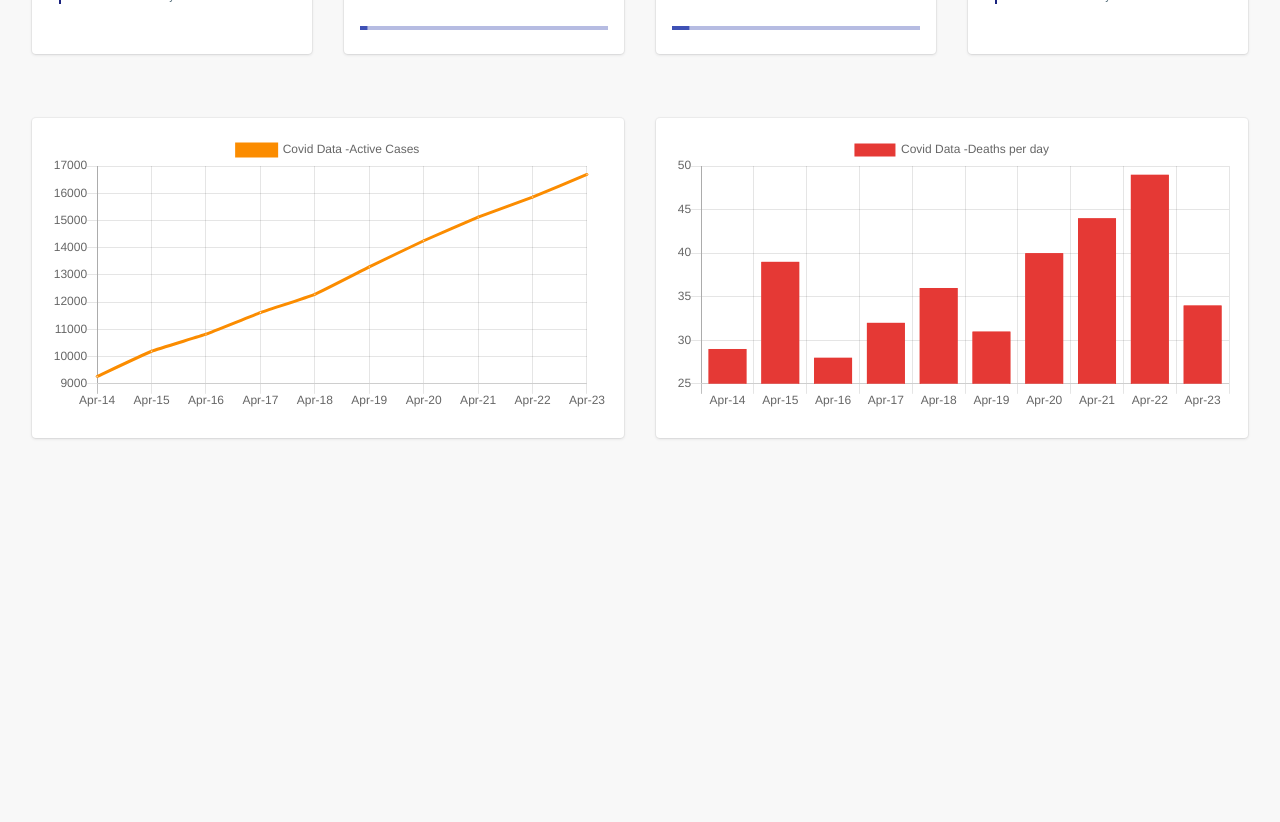
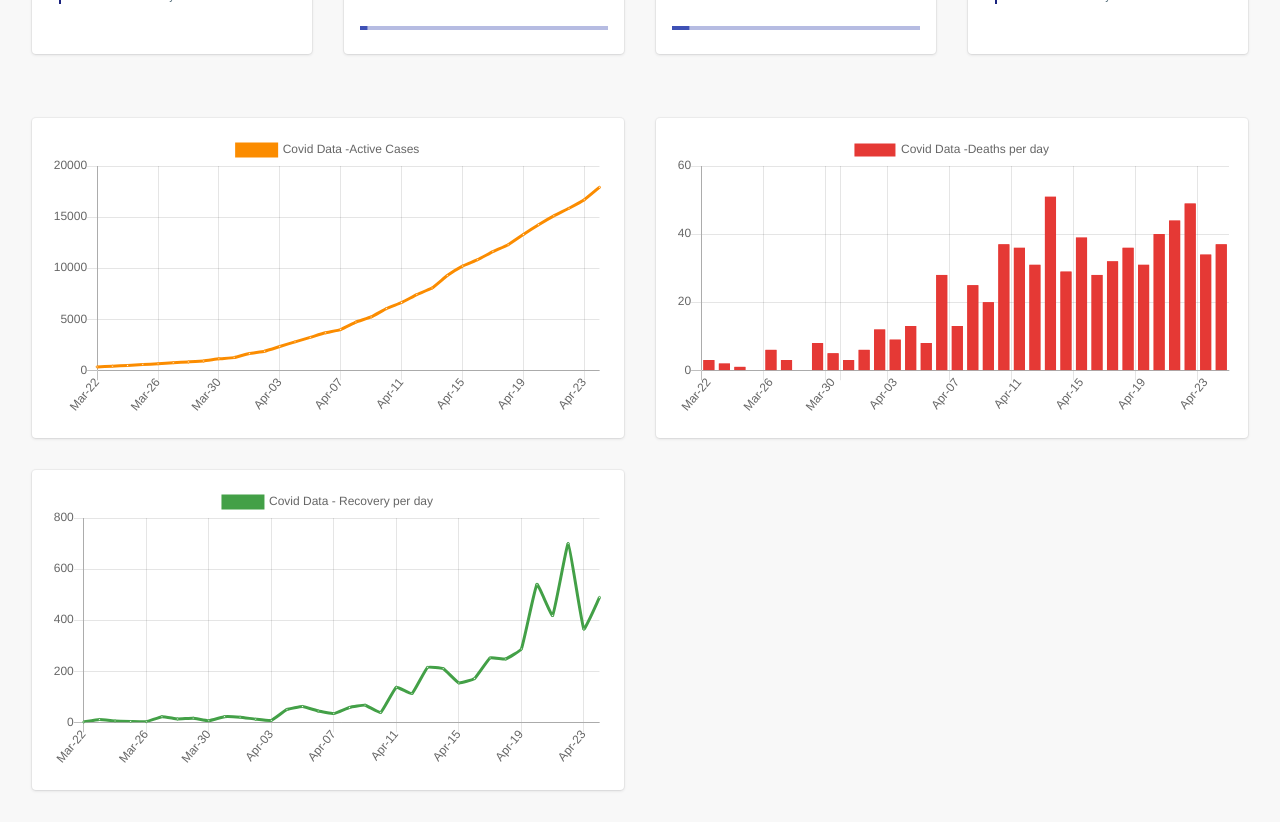
Before and after one commit to pillaisudheesh/covid-connect, a React (Create React App) app: page / in a window 1280 px wide. Shown: the part 360-1182 px from the top of the page. Before the commit the page ends 830 px from the top, so only its background shows below. Built offline with nearby package versions, Linux system fonts and the light colour scheme; what webfontloader would draw is missing.

Commit message:
Updates data, add new graph and changes x axes ticks (#34)

```diff
--- a/src/features/HomeDashboard/Components/GraphInfo.js
+++ b/src/features/HomeDashboard/Components/GraphInfo.js
@@ -10,7 +10,8 @@ export class GraphInfo extends Component {
     this.state = {
       covidInfoList: [],
       activeCases: [],
-      deathsPerDay: []
+      deathsPerDay: [],
+      recoveryPerDay: []
     };
   }
 
@@ -31,8 +32,11 @@ export class GraphInfo extends Component {
     const deathPerDay = dataList.map((data, index) => {
       return data.deaths;
     })
+    const recovery = dataList.map((data, index) => {
+      return data.recovery;
+    })
     const activeCaseData = {
-      labels: dates.slice(dates.length - 10, dates.length),
+      labels: dates, //dates.slice(dates.length - 10, dates.length),
       datasets: [
         {
           label: 'Covid Data -Active Cases',
@@ -53,12 +57,38 @@ export class GraphInfo extends Component {
           pointHoverBorderWidth: 2,
           pointRadius: 1,
           pointHitRadius: 10,
-          data: activeCases.slice(activeCases.length - 10, activeCases.length)
+          data: activeCases //activeCases.slice(activeCases.length - 10, activeCases.length)
+        }
+      ]
+    };
+    const recoveryPerDay = {
+      labels: dates,
+      datasets: [
+        {
+          label: 'Covid Data - Recovery per day',
+          fill: false,
+          lineTension: 0.1,
+          backgroundColor: 'rgba(75,192,192,0.4)',
+          borderColor: '#43a047',
+          borderCapStyle: 'butt',
+          borderDash: [],
+          borderDashOffset: 0.0,
+          borderJoinStyle: 'miter',
+          pointBorderColor: '#43a047',
+          pointBackgroundColor: '#fff',
+          pointBorderWidth: 1,
+          pointHoverRadius: 5,
+          pointHoverBackgroundColor: '#43a047',
+          pointHoverBorderColor: 'rgba(220,220,220,1)',
+          pointHoverBorderWidth: 2,
+          pointRadius: 1,
+          pointHitRadius: 10,
+          data: recovery //activeCases.slice(activeCases.length - 10, activeCases.length)
         }
       ]
     };
     const deaths = {
-      labels: dates.slice(dates.length - 10, dates.length),
+      labels: dates, //dates.slice(dates.length - 10, dates.length),
       datasets: [
         {
           label: 'Covid Data -Deaths per day',
@@ -67,14 +97,15 @@ export class GraphInfo extends Component {
           borderWidth: 1,
           hoverBackgroundColor: 'rgba(255,99,132,0.4)',
           hoverBorderColor: '#e53935',
-          data: deathPerDay.slice(deathPerDay.length - 10, deathPerDay.length)
+          data: deathPerDay //deathPerDay.slice(deathPerDay.length - 10, deathPerDay.length)
         }
       ]
     };
     this.setState(() => ({
       covidInfoList: dataList,
       activeCases: activeCaseData,
-      deathsPerDay: deaths
+      deathsPerDay: deaths,
+      recoveryPerDay: recoveryPerDay
     }));
   }
   render() {
@@ -85,7 +116,22 @@ export class GraphInfo extends Component {
             <Card className="card-height">
               <CardContent>
                 <div>
-                  <Line data={this.state.activeCases} />
+                  <Line data={this.state.activeCases} options={{
+                    scales: {
+                      xAxes: [{
+                        ticks: {
+                          min: 0,
+                          maxTicksLimit: 10
+                        }
+                      }],
+                      yAxes: [{
+                        ticks: {
+                          min: 0,
+                          maxTicksLimit: 5
+                        }
+                      }],
+                    }
+                  }}/>
                 </div>
               </CardContent>
             </Card>
@@ -95,8 +141,47 @@ export class GraphInfo extends Component {
               <CardContent>
                 <div>
                 <Bar
-                  data={this.state.deathsPerDay}
+                  data={this.state.deathsPerDay} options={{
+                    scales: {
+                      xAxes: [{
+                        ticks: {
+                          min: 0,
+                          maxTicksLimit: 10
+                        }
+                      }],
+                      yAxes: [{
+                        ticks: {
+                          min: 0,
+                          maxTicksLimit: 5
+                        }
+                      }],
+                    }
+                  }}
                 />
+                </div>
+              </CardContent>
+            </Card>
+          </Grid>
+          <Grid item lg={6} sm={12} xl={12} xs={12}>
+            <Card className="card-height">
+              <CardContent>
+                <div>
+                <Line data={this.state.recoveryPerDay} options={{
+                    scales: {
+                      xAxes: [{
+                        ticks: {
+                          min: 0,
+                          maxTicksLimit: 10
+                        }
+                      }],
+                      yAxes: [{
+                        ticks: {
+                          min: 0,
+                          maxTicksLimit: 5
+                        }
+                      }],
+                    }
+                  }}/>
                 </div>
               </CardContent>
             </Card>
--- a/src/store/data/covidTimelineData.js
+++ b/src/store/data/covidTimelineData.js
@@ -1,6 +1,16 @@
 const covidData = {
     "countries":{
         "India":[
+            {
+                "date":"04/24/2020",
+                "confirmed":17915,
+                "recovered":4814,
+                "deceased":723,
+                "deaths":37,
+                "newCases":1752,
+                "recovery":489,
+                "lastUpdated":"04/24/2020 05:00 PM"
+            },
             {
                 "date":"04/23/2020",
                 "confirmed":16689,
@@ -166,6 +176,9 @@ const covidData = {
                 "confirmed":3981,
                 "recovered":325,
                 "deceased":114,
+                "deaths":13,
+                "newCases":485,
+                "recovery":34,
                 "lastUpdated":"04/07/2020 09:00 AM"
             },
             {
@@ -173,6 +186,9 @@ const covidData = {
                 "confirmed":3666,
                 "recovered":292,
                 "deceased":109,
+                "deaths":28,
+                "newCases":508,
+                "recovery":44,
                 "lastUpdated":"04/06/2020 09:00 AM"
             },
             {
@@ -180,6 +196,9 @@ const covidData = {
                 "confirmed":3219,
                 "recovered":275,
                 "deceased":83,
+                "deaths":8,
+                "newCases":704,
+                "recovery":62,
                 "lastUpdated":"04/05/2020 06:00 PM"
             },
             {
@@ -187,6 +206,9 @@ const covidData = {
                 "confirmed":2784,
                 "recovered":212,
                 "deceased":75,
+                "deaths":13,
+                "newCases":505,
+                "recovery":50,
                 "lastUpdated":"04/04/2020 06:00 PM"
             },
             {
@@ -194,6 +216,9 @@ const covidData = {
                 "confirmed":2322,
                 "recovered":162,
                 "deceased":62,
+                "deaths":9,
+                "newCases":525,
+                "recovery":7,
                 "lastUpdated":"04/03/2020 06:00 PM"
             },
             {
@@ -201,6 +226,9 @@ const covidData = {
                 "confirmed":1860,
                 "recovered":155,
                 "deceased":55,
+                "deaths":12,
+                "newCases":478,
+                "recovery":12,
                 "lastUpdated":"04/02/2020 09:00 AM"
             },
             {
@@ -208,6 +236,9 @@ const covidData = {
                 "confirmed":1649,
                 "recovered":144,
                 "deceased":41,
+                "deaths":6,
+                "newCases":235,
+                "recovery":20,
                 "lastUpdated":"04/01/2020 09:00 AM"
             },
             {
@@ -215,6 +246,9 @@ const covidData = {
                 "confirmed":1238,
                 "recovered":124,
                 "deceased":35,
+                "deaths":3,
+                "newCases":437,
+                "recovery":22,
                 "lastUpdated":"03/31/2020 09:00 AM"
             },
             {
@@ -222,6 +256,9 @@ const covidData = {
                 "confirmed":1117,
                 "recovered":102,
                 "deceased":32,
+                "deaths":5,
+                "newCases":146,
+                "recovery":6,
                 "lastUpdated":"03/30/2020 09:00 AM"
             },
             {
@@ -229,6 +266,9 @@ const covidData = {
                 "confirmed":902,
                 "recovered":95,
                 "deceased":27,
+                "deaths":8,
+                "newCases":227,
+                "recovery":16,
                 "lastUpdated":"03/29/2020 09:00 AM"
             },
             {
@@ -236,6 +276,9 @@ const covidData = {
                 "confirmed":818,
                 "recovered":80,
                 "deceased":20,
+                "deaths":0,
+                "newCases":106,
+                "recovery":13,
                 "lastUpdated":"03/28/2020 09:00 AM"
             },
             {
@@ -243,6 +286,9 @@ const covidData = {
                 "confirmed":742,
                 "recovered":74,
                 "deceased":18,
+                "deaths":3,
+                "newCases":84,
+                "recovery":22,
                 "lastUpdated":"03/27/2020 09:00 AM"
             },
             {
@@ -250,6 +296,9 @@ const covidData = {
                 "confirmed":633,
                 "recovered":45,
                 "deceased":16,
+                "deaths":6,
+                "newCases":140,
+                "recovery":2,
                 "lastUpdated":"03/26/2020 09:00 AM"
             },
             {
@@ -257,6 +306,9 @@ const covidData = {
                 "confirmed":553,
                 "recovered":43,
                 "deceased":10,
+                "deaths":0,
+                "newCases":88,
+                "recovery":3,
                 "lastUpdated":"03/26/2020 09:00 AM"
             },
             {
@@ -264,6 +316,9 @@ const covidData = {
                 "confirmed":470,
                 "recovered":40,
                 "deceased":9,
+                "deaths":1,
+                "newCases":87,
+                "recovery":5,
                 "lastUpdated":"03/24/2020 09:00 AM"
             },
             {
@@ -271,6 +326,9 @@ const covidData = {
                 "confirmed":401,
                 "recovered":24,
                 "deceased":9,
+                "deaths":2,
+                "newCases":51,
+                "recovery":11,
                 "lastUpdated":"03/23/2020 09:00 AM"
             },
             {
@@ -278,6 +336,9 @@ const covidData = {
                 "confirmed":329,
                 "recovered":24,
                 "deceased":7,
+                "deaths":3,
+                "newCases":108,
+                "recovery":1,
                 "lastUpdated":"03/22/2020 09:00 AM"
             }
         ]
```
